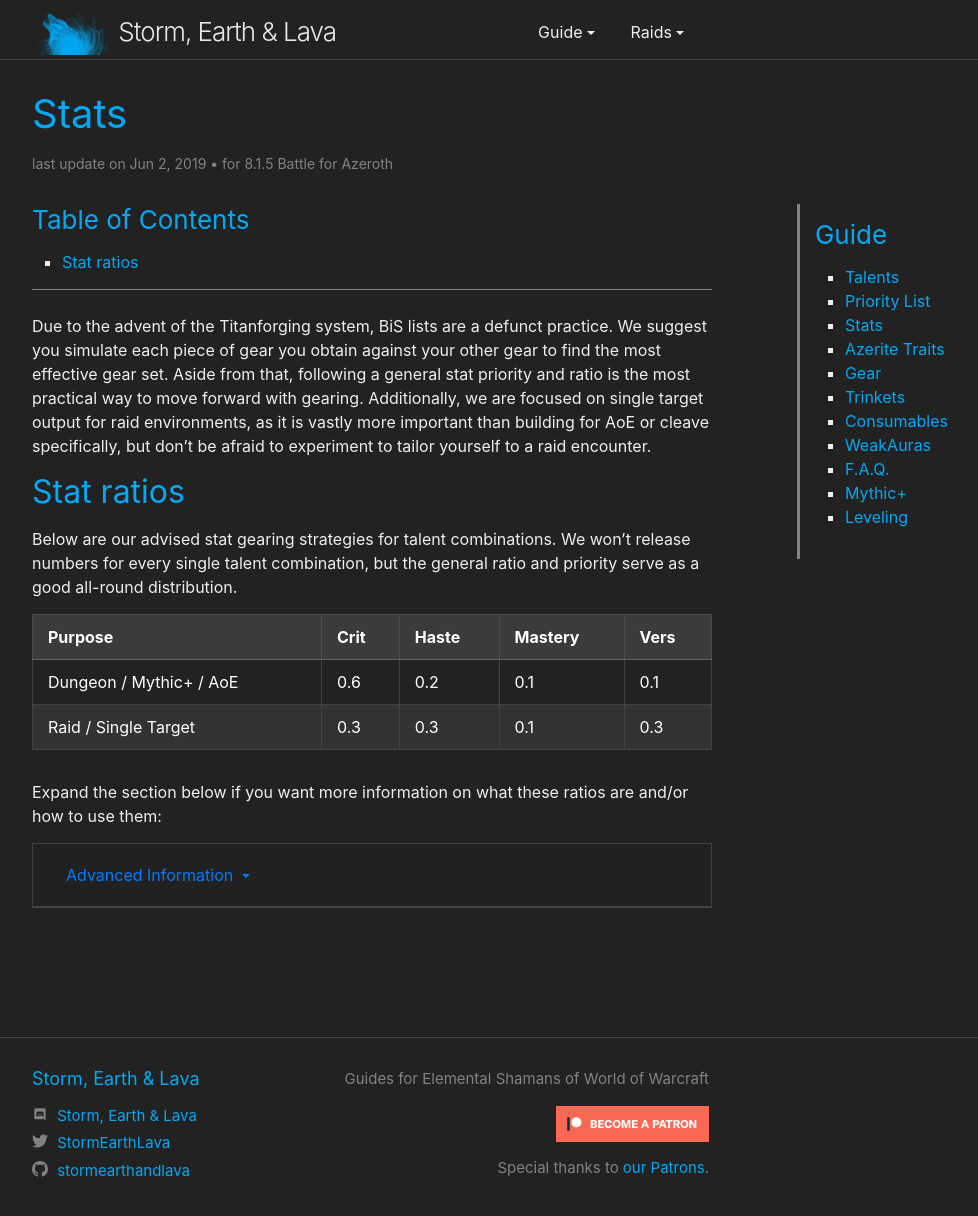
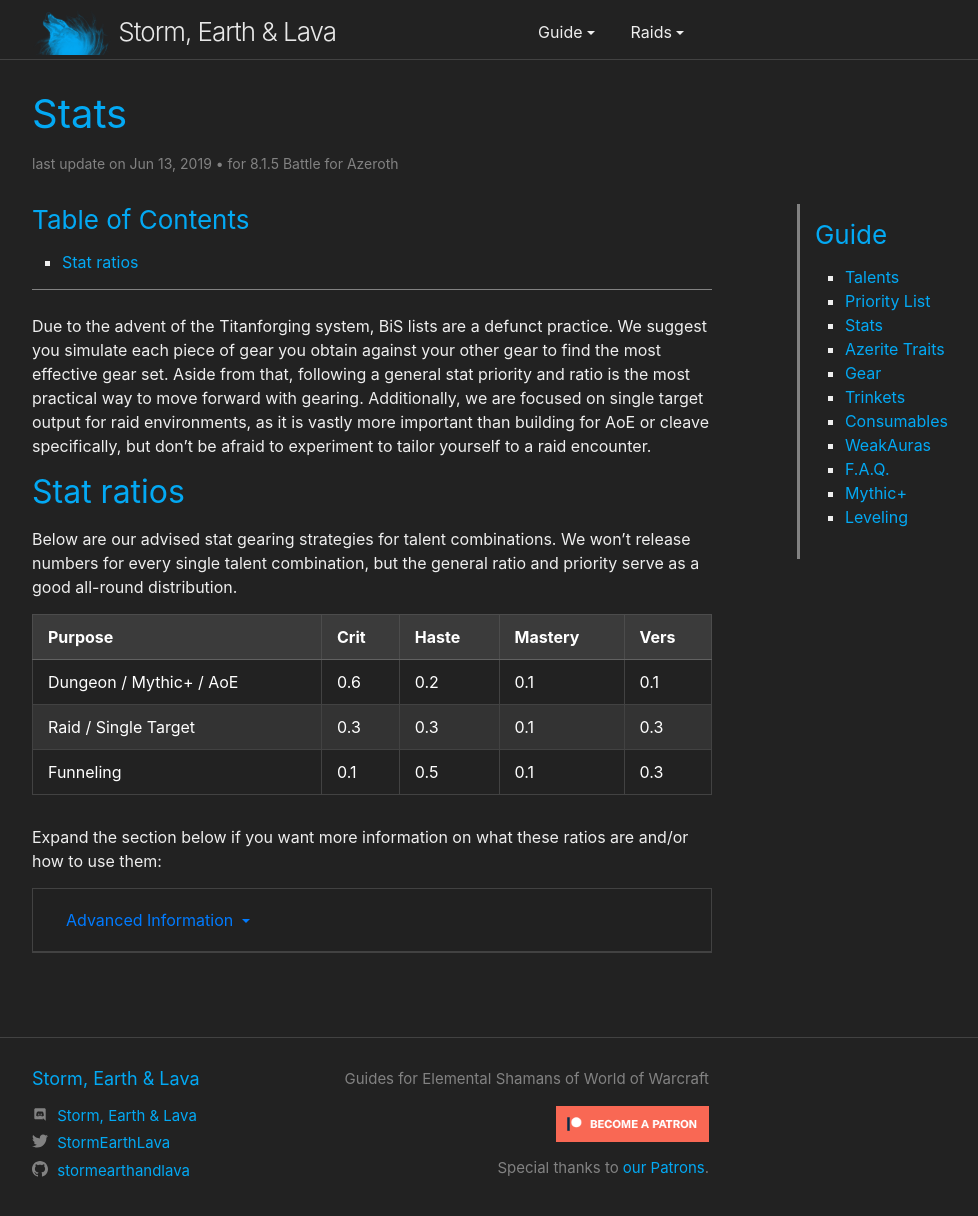
Before and after one commit to stormearthandlava/stormearthandlava.github.io, a Jekyll site: the page built from guide/general/stats.md, in a window 1280 px wide and 1242 px high. Shown: the top 1216 px of the window, without its empty margins (268-1246 px from the left). Built offline with Jekyll 4.4.1, drawn with Linux system fonts in a browser that asks for light colours; a script that is not in the unit is left out.

Commit message:
Update stats.md

```diff
--- a/guide/general/stats.md
+++ b/guide/general/stats.md
@@ -1,7 +1,7 @@
 ---
 title: Stats
 layout: page
-last_update: 2019-06-02 9:00:00
+last_update: 2019-06-13 9:00:00
 game_version: 8.1.5 Battle for Azeroth
 toc: true
 ---
@@ -15,6 +15,7 @@
 --- | --- | --- | --- | ---
 Dungeon / Mythic+ / AoE | 0.6 | 0.2 | 0.1 | 0.1
 Raid / Single&nbsp;Target | 0.3 | 0.3 | 0.1 | 0.3
+Funneling | 0.1 | 0.5 | 0.1 | 0.3
 
 Expand the section below if you want more information on what these ratios are and/or how to use them:
 
```
